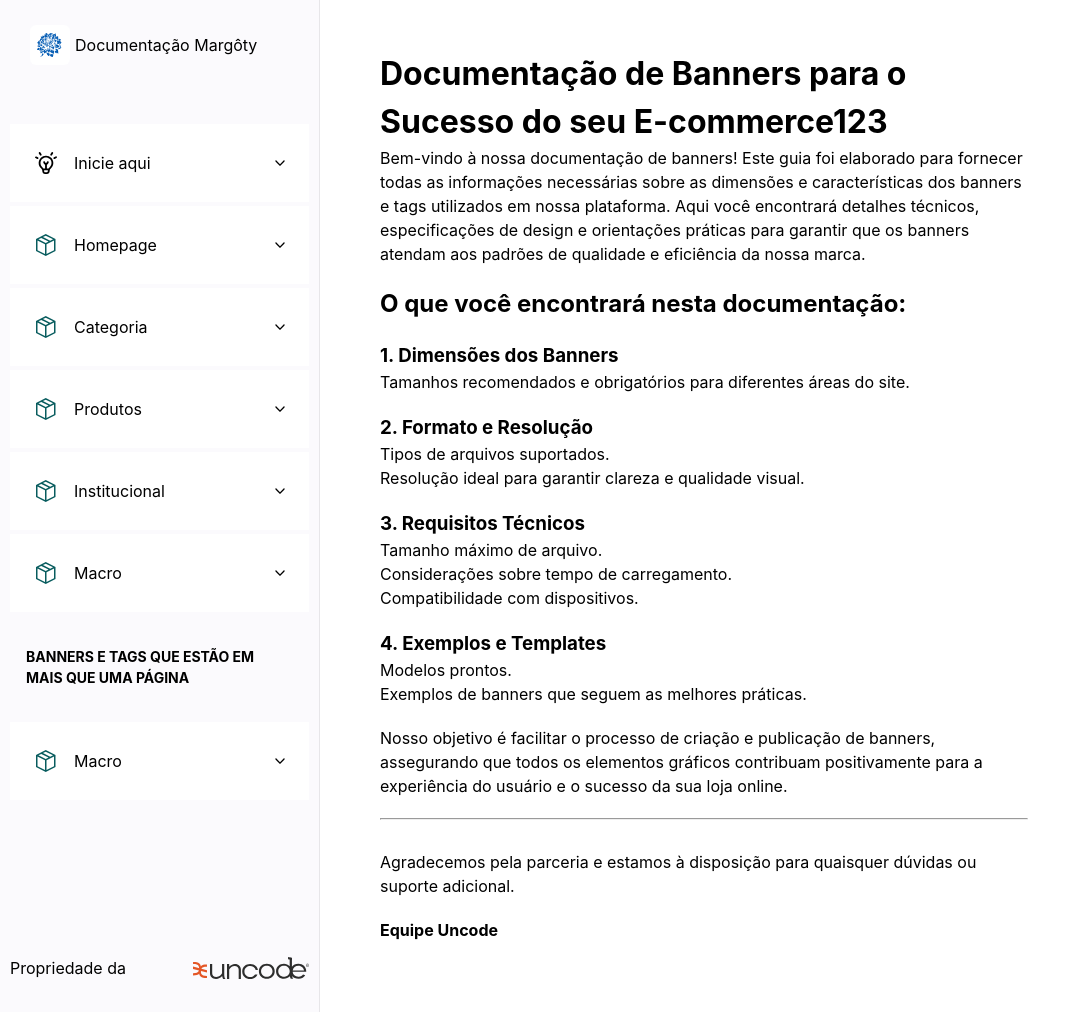
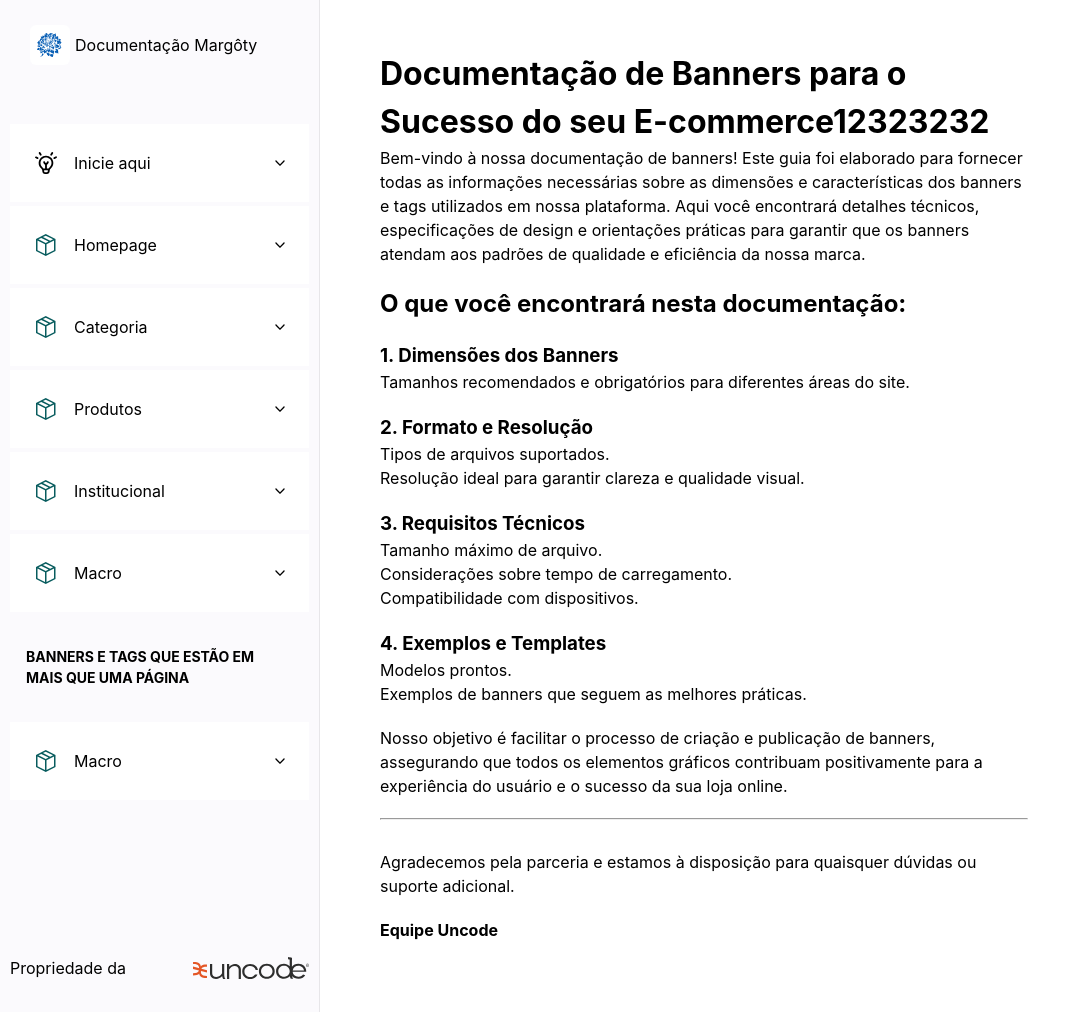
Before and after one commit to Uncode-Global/margoty, a Jekyll site: the page built from index.md, in a window 1280 px wide. Shown: the whole page, without its empty margins (0-1080 px from the left). Built offline with Jekyll 4.4.1, drawn with Linux system fonts in a browser that asks for light colours.

Commit message:
ajuste novos

```diff
--- a/index.md
+++ b/index.md
@@ -5,7 +5,7 @@ body_class: "pagina-inicie-home"
 ---
 
 
-# Documentação de Banners para o Sucesso do seu E-commerce123
+# Documentação de Banners para o Sucesso do seu E-commerce12323232
 
 Bem-vindo à nossa documentação de banners! Este guia foi elaborado para fornecer todas as informações necessárias sobre as dimensões e características dos banners e tags utilizados em nossa plataforma. Aqui você encontrará detalhes técnicos, especificações de design e orientações práticas para garantir que os banners atendam aos padrões de qualidade e eficiência da nossa marca.
 
```
Also changed, not shown: 1 other file.
